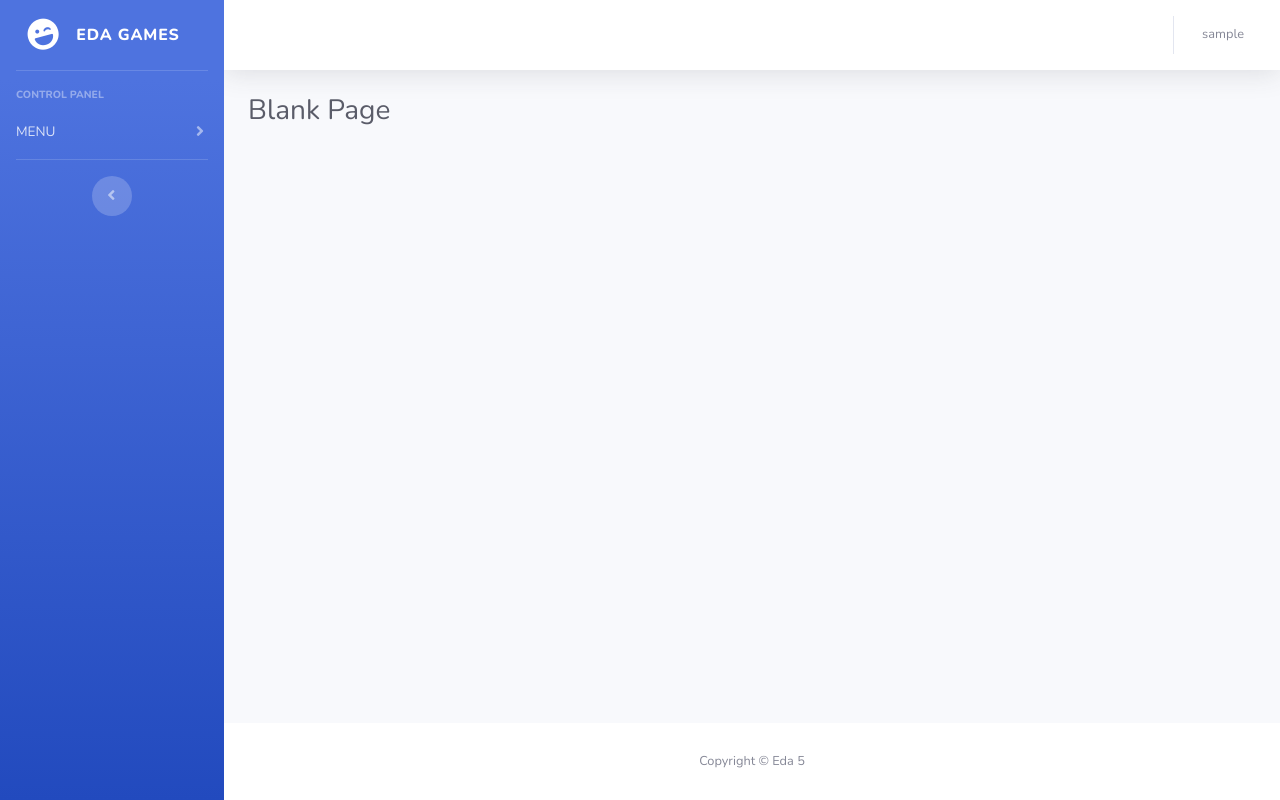
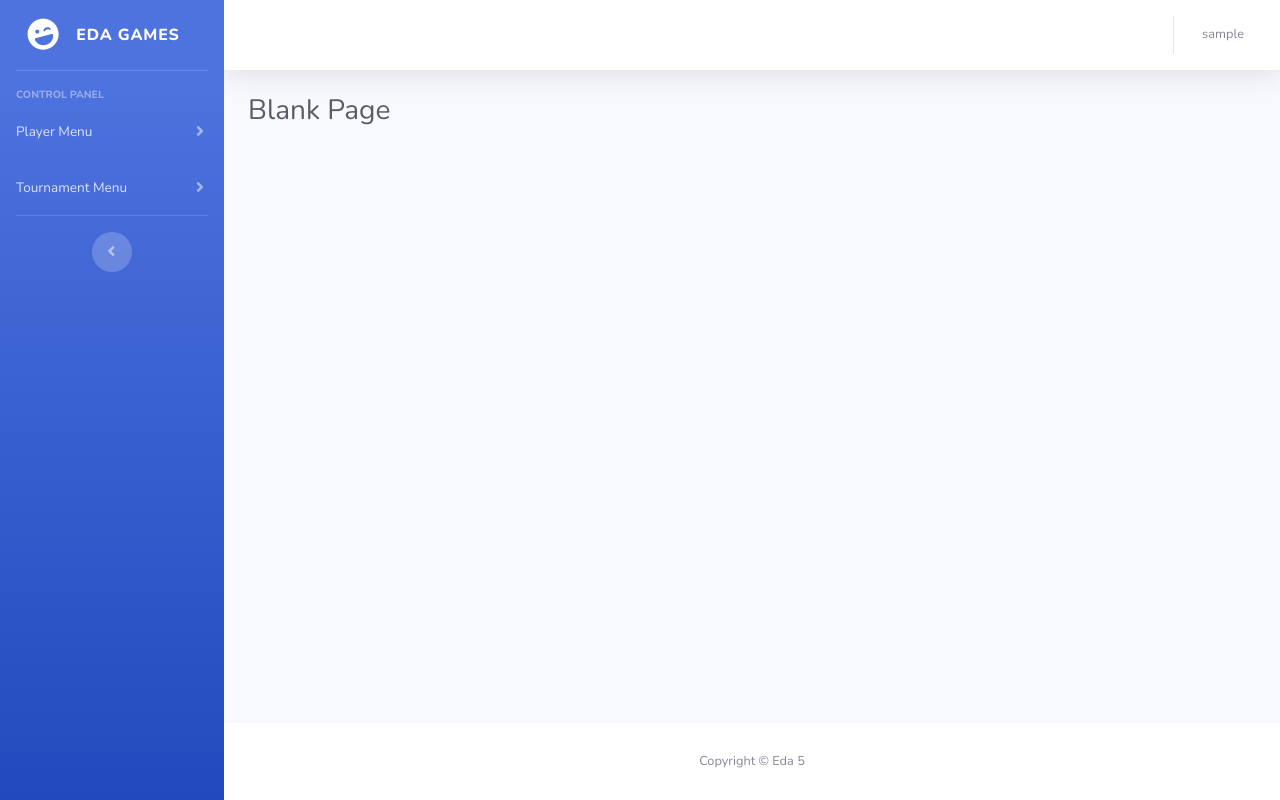
Before and after one commit to evbeda/edagames-django, a Django app: page / in a window 1280 px wide. Run offline with Django 3.2, Linux system fonts and the light colour scheme; the visitor is signed in with stand-in values (Sample User, id 1); some libraries are stand-ins or nearby versions.

Commit message:
edition of lateral menu

```diff
--- a/templates/base.html
+++ b/templates/base.html
@@ -54,13 +54,21 @@
             <li class="nav-item">
                 <a class="nav-link collapsed" href="#" data-toggle="collapse" data-target="#collapseTwo"
                     aria-expanded="true" aria-controls="collapseTwo">
-                    <span>MENU</span>
+                    <span>Player Menu</span>
                 </a>
                 <div id="collapseTwo" class="collapse" aria-labelledby="headingTwo" data-parent="#accordionSidebar">
                     <div class="bg-white py-2 collapse-inner rounded">
                         <a class="collapse-item" href="{% url 'development:mybots' %}">My Bots</a>
                         <a class="collapse-item" href="{% url 'development:challenge' %}">Challenge</a>
                         <a class="collapse-item" href="{% url 'development:match_history' %}">My Matches</a>
+                    </div>
+                </div>
+                <a class="nav-link collapsed" href="#" data-toggle="collapse" data-target="#collapseThree"
+                    aria-expanded="true" aria-controls="collapseTwo">
+                    <span>Tournament Menu</span>
+                </a>
+                <div id="collapseThree" class="collapse" aria-labelledby="headingTwo" data-parent="#accordionSidebar">
+                    <div class="bg-white py-2 collapse-inner rounded">
                         <a class="collapse-item" href="{% url 'tournaments:create_tournament' %}">Create Tornament</a>
                     </div>
                 </div>
```
